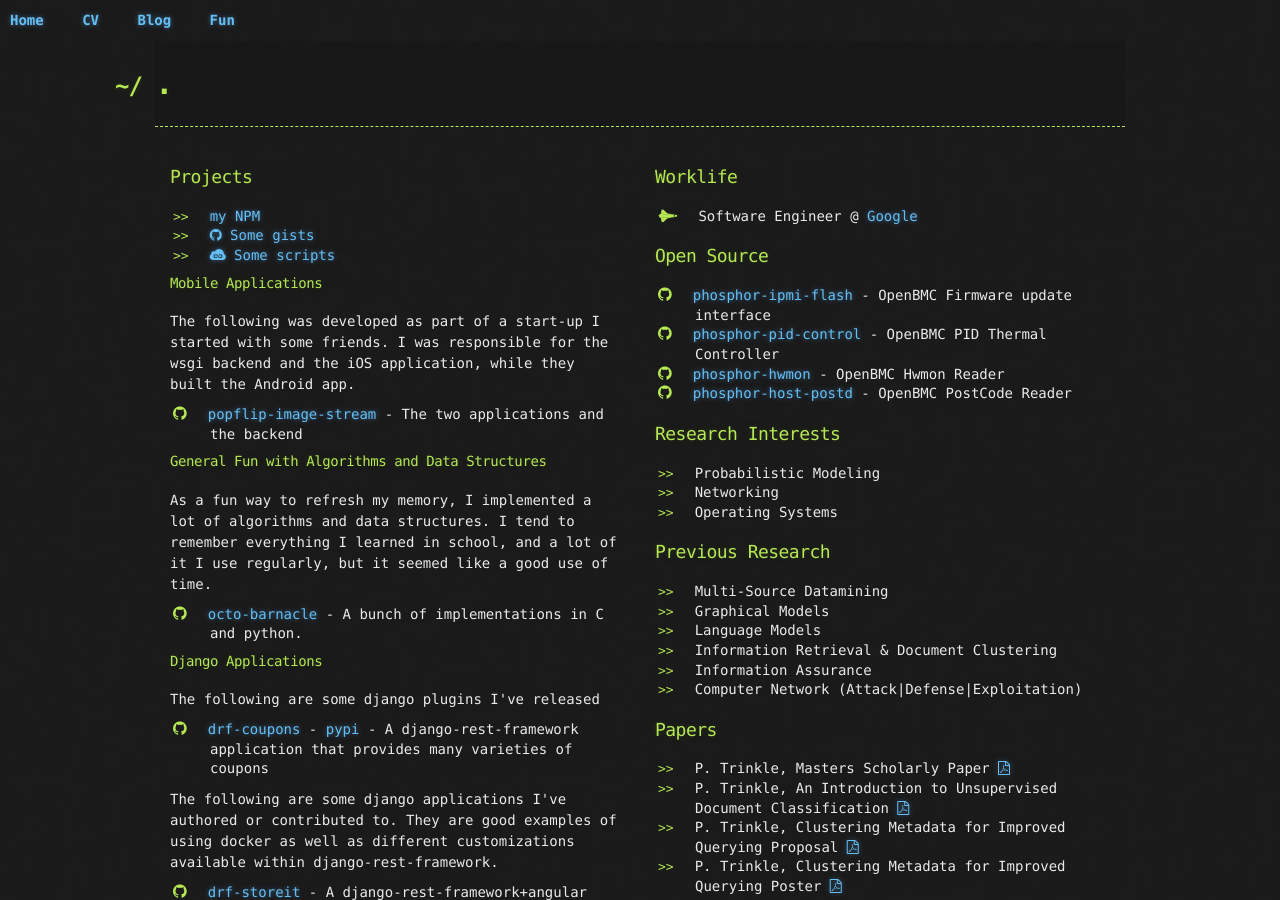
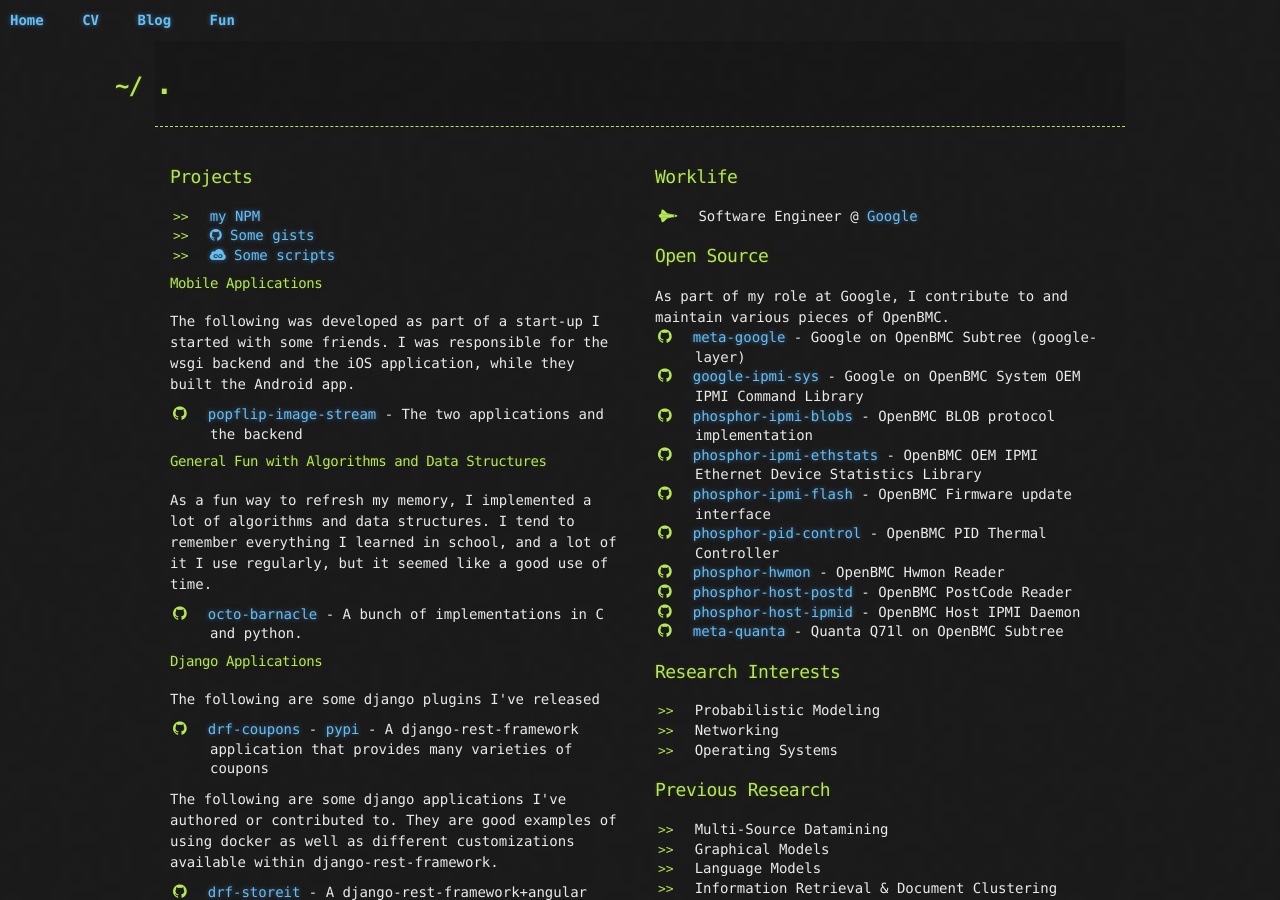
Before and after one commit to pstrinkle/pstrinkle.github.io, a Jekyll site: the page built from index.html, in a window 1280 px wide and 900 px high. Built offline with Jekyll 4.4.1, drawn with Linux system fonts in a browser that asks for light colours; nearby versions of some CDN libraries; comment, search, counter and statistics services are not loaded.

Commit message:
update index.html
Added in some open source work.

```diff
--- a/index.html
+++ b/index.html
@@ -82,11 +82,18 @@
   </section>
   <section>
     <h3>Open Source</h3>
+    As part of my role at Google, I contribute to and maintain various pieces of OpenBMC.
     <ul class='github'>
+      <li><a href="https://www.github.com/openbmc/meta-google" target="_blank">meta-google</a> - Google on OpenBMC Subtree (google-layer)</li>
+      <li><a href="https://www.github.com/openbmc/google-ipmi-sys" target="_blank">google-ipmi-sys</a> - Google on OpenBMC System OEM IPMI Command Library</li>
+      <li><a href="https://www.github.com/openbmc/phosphor-ipmi-blobs" target="_blank">phosphor-ipmi-blobs</a> - OpenBMC BLOB protocol implementation</li>
+      <li><a href="https://www.github.com/openbmc/phosphor-ipmi-ethstats" target="_blank">phosphor-ipmi-ethstats</a> - OpenBMC OEM IPMI Ethernet Device Statistics Library</li>
       <li><a href="https://www.github.com/openbmc/phosphor-ipmi-flash" target="_blank">phosphor-ipmi-flash</a> - OpenBMC Firmware update interface</li>
       <li><a href="https://www.github.com/openbmc/phosphor-pid-control" target="_blank">phosphor-pid-control</a> - OpenBMC PID Thermal Controller</li>
       <li><a href="https://www.github.com/openbmc/phosphor-hwmon" target="_blank">phosphor-hwmon</a> - OpenBMC Hwmon Reader</li>
       <li><a href="https://www.github.com/openbmc/phosphor-host-postd" target="_blank">phosphor-host-postd</a> - OpenBMC PostCode Reader</li>
+      <li><a href="https://www.github.com/openbmc/phosphor-host-ipmid" target="_blank">phosphor-host-ipmid</a> - OpenBMC Host IPMI Daemon</li>
+      <li><a href="https://www.github.com/openbmc/meta-quanta" target="_blank">meta-quanta</a> - Quanta Q71l on OpenBMC Subtree</li>
     </ul>
   </section>
   <section>
```
